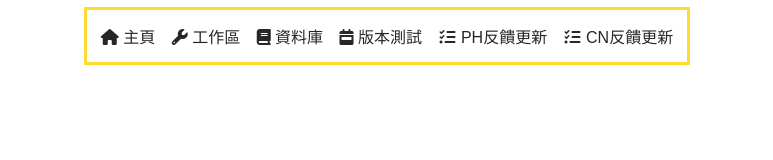
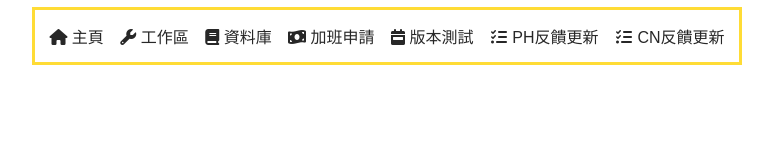
Before and after one commit to AyreLu/notion, a plain HTML site: page index.html in a window 1280 px wide. Shown: the whole page, without its empty margins (253-1026 px from the left). Drawn offline with Linux system fonts and the light colour scheme.

Commit message:
Update index.html

```diff
--- a/index.html
+++ b/index.html
@@ -62,6 +62,7 @@
         <a id="home" onclick="navigate(this.id)" href="#"> <i class="fa-solid fa-house"></i> 主頁</a>
         <a id="resources" onclick="navigate(this.id)" href="#"> <i class="fa-solid fa-wrench"></i> 工作區</a>
         <a id="notes" onclick="navigate(this.id)" href="#"> <i class="fa-solid fa-book"></i> 資料庫</a>
+        <a id="resources" onclick="navigate(this.id)" href="#"> <i class="fa-solid fa-money-bill-wave"></i> 加班申請</a>
         <a id="tasks" onclick="navigate(this.id)" href="#"> <i class="fa-solid fa-calendar-week"></i> 版本測試</a>
         <a id="tasks_cn" onclick="navigate(this.id)" href="#"> <i class="fa-solid fa-list-check"></i> ph反饋更新</a>
         <a id="tasks_ph" onclick="navigate(this.id)" href="#"> <i class="fa-solid fa-list-check"></i> cn反饋更新</a>
@@ -88,7 +89,8 @@
                 window.open("https://www.notion.so/43c1714275d3469a94d9407eef4ccac7?pvs=4", '_blank').focus(); // 替換為工作區的實際 URL
             else if (id == "tasks")
                 window.open("https://docs.google.com/spreadsheets/d/1H6RqB1sPKkFTQRT8oeEtMxXSVm0zVNDprRd7pvrz8yE/edit?gid=298914475#gid=298914475", '_blank').focus(); // 替換為版本測試的實際 URL
-
+            else if (id == "resources")
+                window.open("https://www.femascloud.com/photons/", '_blank').focus(); // 替換為工作區的實際 URL
         }
     </script>
 </body>
```
